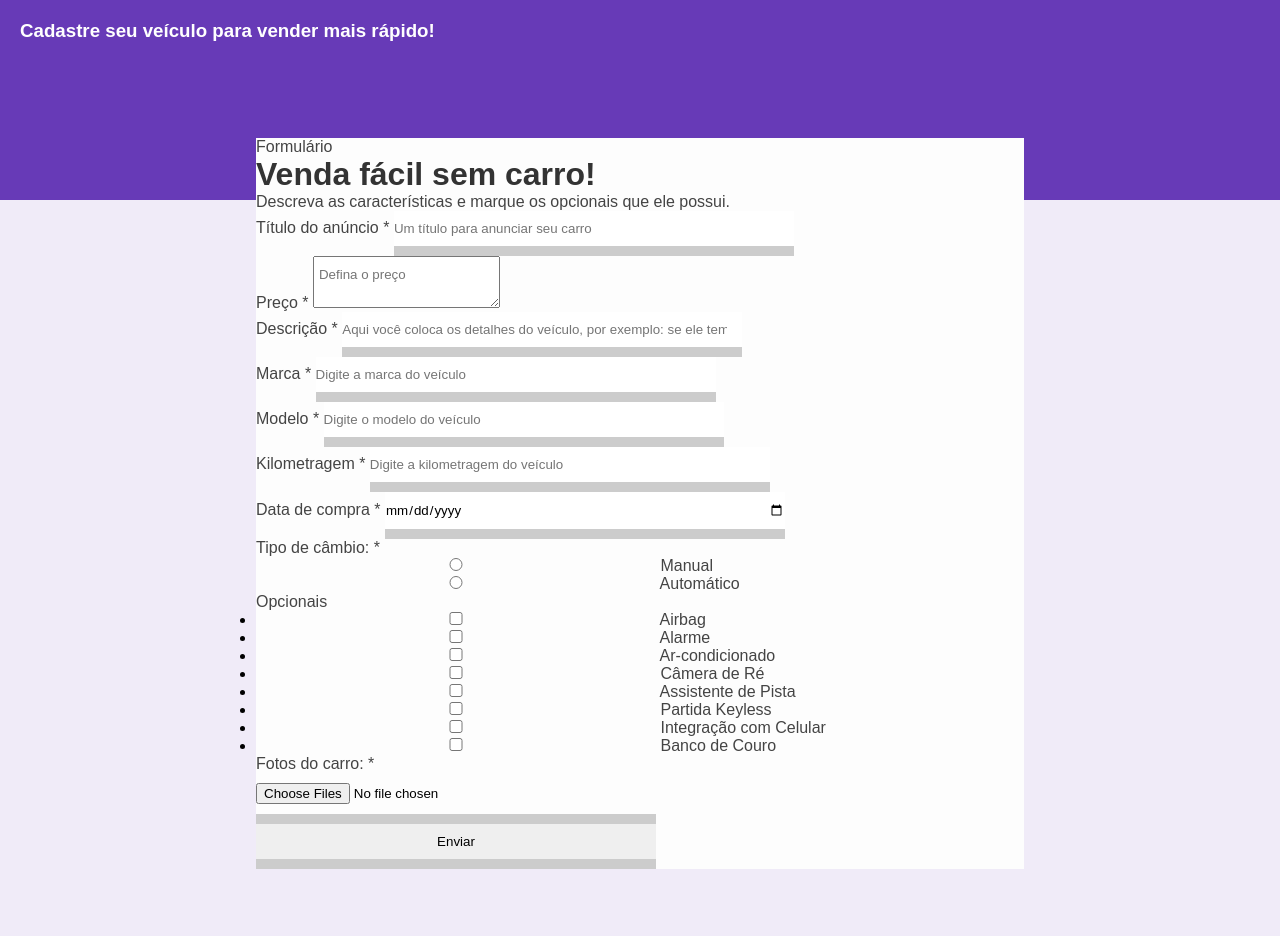
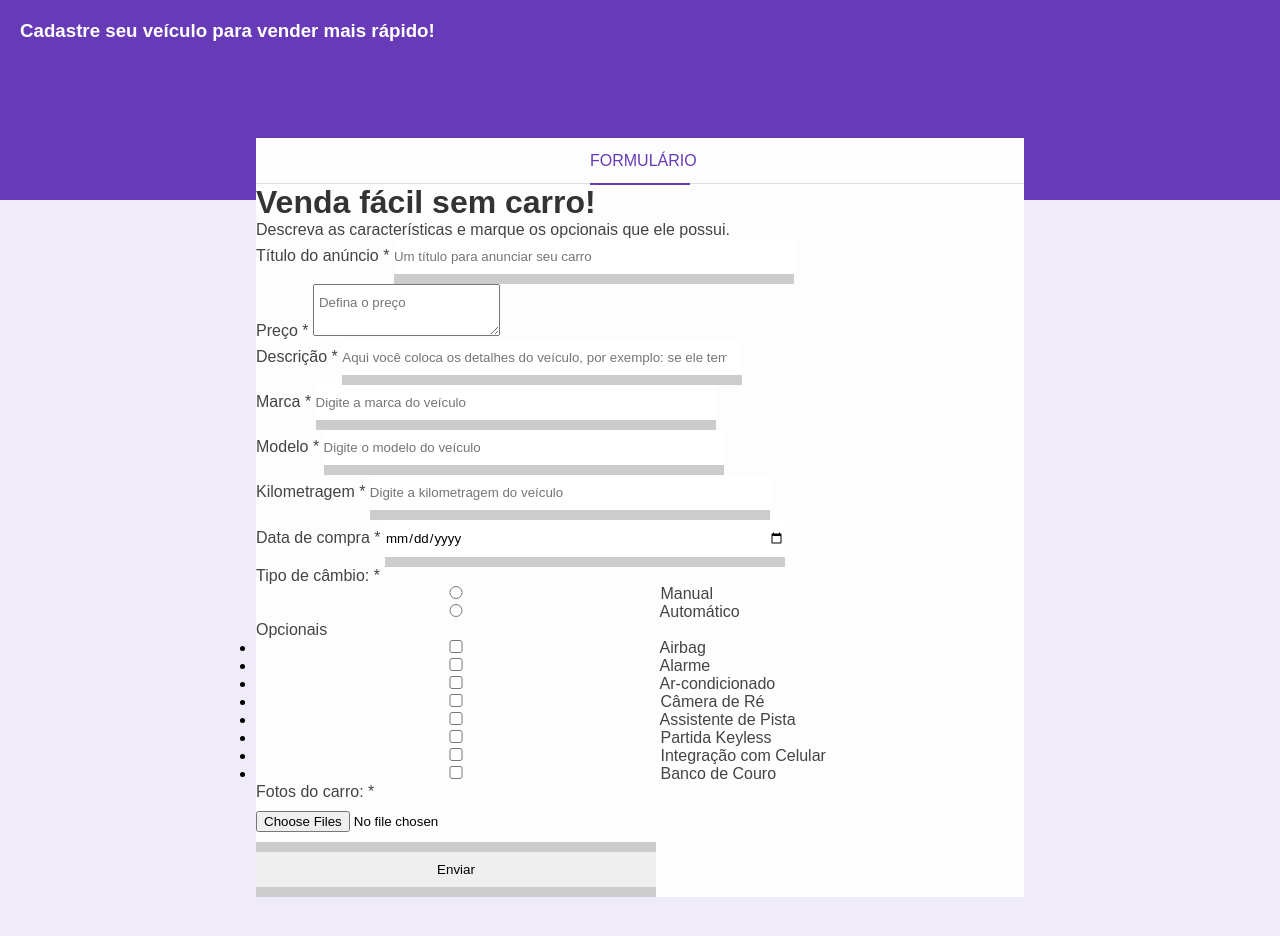
Before and after one commit to J-Robalo/formulario-venda-carro, a plain HTML site: page index.html in a window 1280 px wide. Drawn offline with Linux system fonts and the light colour scheme.

Commit message:
Estilizando cabeçalho do formulário

```diff
--- a/css/style.css
+++ b/css/style.css
@@ -64,3 +64,21 @@ textarea {
   position: relative;
   top: -62px;
 }
+
+/* Form Header */
+
+.form-header {
+  border-bottom: 1px solid #dfdfdf;
+  height: 45px;
+}
+
+.form-header p {
+  color: #673ab7;
+  border-bottom: 2px solid #673ab7;
+  width: 100px;
+  text-align: center;
+  margin: 0 auto;
+  text-transform: uppercase;
+  height: 45px;
+  line-height: 45px;
+}
--- a/index.html
+++ b/index.html
@@ -104,7 +104,7 @@
             <p>Fotos do carro: <span class="required-field">*</span></p>
             <input type="file" multiple accept="image/png, image/jpg" id="images" name="images" required />
           </div>
-          <input type="submit" value="Enviar" />
+          <input type="submit" value="Enviar" class="btn-submit" />
         </form>
       </div>
     </div>
```
